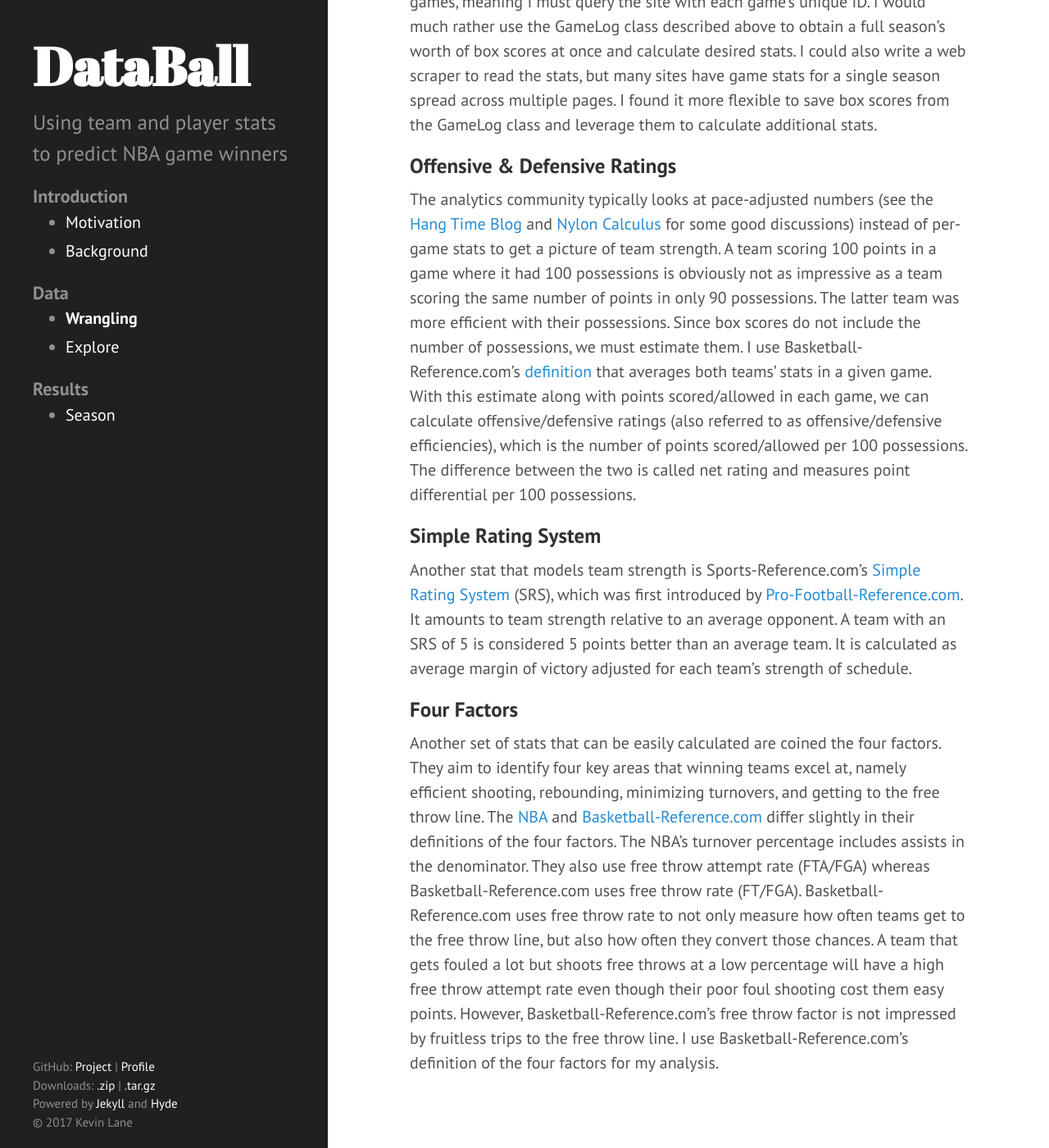
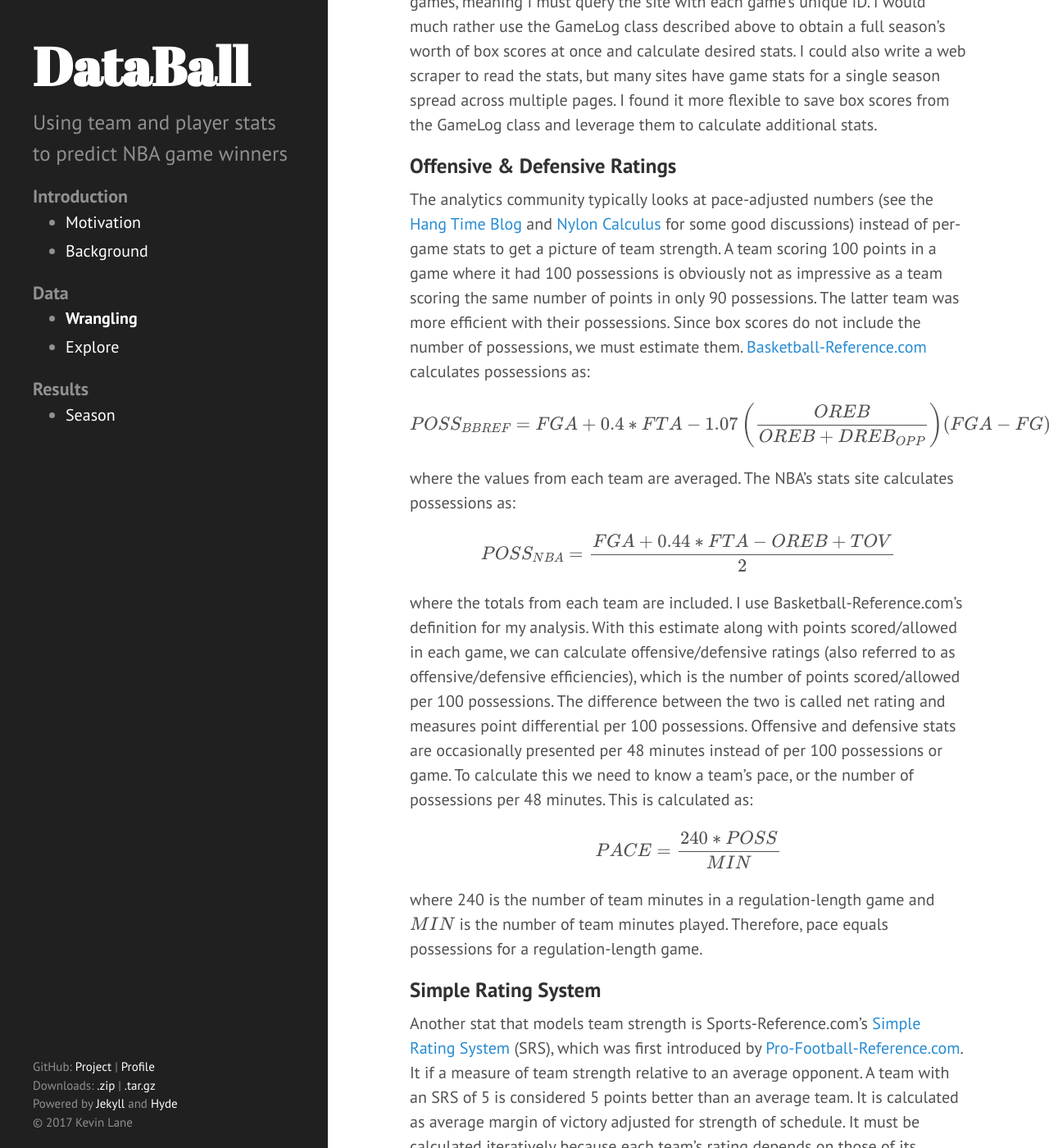
Before and after one commit to cedev935/databall-betting, a Jekyll site: the page built from docs/_pages/data-wrangling.md, in a window 1280 px wide and 1400 px high, scrolled down 2568 px. Shown: the whole window at 82% size. Built offline with Jekyll 4.4.1, drawn with Linux system fonts in a browser that asks for light colours; formulas are drawn with MathJax 3; some of the changed text lies outside the part shown.

Commit message:
Add equations to data wrangling page

````diff
--- a/docs/_pages/data-wrangling.md
+++ b/docs/_pages/data-wrangling.md
@@ -9,7 +9,7 @@
 The NBA provides a wealth of basic and advanced stats on their website [stats.nba.com](http://stats.nba.com). The site exposes a wide variety of information in JSON format through various endpoints and parameters that take the form:
 
 ```
-stats.nba.com/stats/{endpoint}/?{params}
+  stats.nba.com/stats/{endpoint}/?{params}
 ```
 
 This makes it easy to pull in the data programmatically without having to scrape the page HTML. For example, individual player stats from every game of the 2016-17 regular season can be found [here](http://stats.nba.com/stats/leaguegamelog/?LeagueID=00&Season=2016-17&SeasonType=Regular Season&PlayerOrTeam=P&Sorter=PTS&Direction=DESC). I leveraged the existing GitHub project [nba_py](https://github.com/seemethere/nba_py) that provides a simple Python API to pull data from the NBA stats website. If the user has [Pandas](http://pandas.pydata.org/) installed, the package will return a query as a [DataFrame](http://pandas.pydata.org/pandas-docs/stable/generated/pandas.DataFrame.html). For example, player stats from every game of the 2016-17 regular season can be extracted to a DataFrame with:
@@ -64,12 +64,44 @@
 
 ## Offensive & Defensive Ratings
 
-The analytics community typically looks at pace-adjusted numbers (see the [Hang Time Blog](http://hangtime.blogs.nba.com/2013/02/15/the-new-nba-comstats-advanced-stats-all-start-with-pace-and-efficiency/) and [Nylon Calculus](http://fansided.com/2015/12/21/nylon-calculus-101-possessions/) for some good discussions) instead of per-game stats to get a picture of team strength. A team scoring 100 points in a game where it had 100 possessions is obviously not as impressive as a team scoring the same number of points in only 90 possessions. The latter team was more efficient with their possessions. Since box scores do not include the number of possessions, we must estimate them. I use Basketball-Reference.com's [definition](http://www.basketball-reference.com/about/glossary.html) that averages both teams' stats in a given game. With this estimate along with points scored/allowed in each game, we can calculate offensive/defensive ratings (also referred to as offensive/defensive efficiencies), which is the number of points scored/allowed per 100 possessions. The difference between the two is called net rating and measures point differential per 100 possessions.
+The analytics community typically looks at pace-adjusted numbers (see the [Hang Time Blog](http://hangtime.blogs.nba.com/2013/02/15/the-new-nba-comstats-advanced-stats-all-start-with-pace-and-efficiency/) and [Nylon Calculus](http://fansided.com/2015/12/21/nylon-calculus-101-possessions/) for some good discussions) instead of per-game stats to get a picture of team strength. A team scoring 100 points in a game where it had 100 possessions is obviously not as impressive as a team scoring the same number of points in only 90 possessions. The latter team was more efficient with their possessions. Since box scores do not include the number of possessions, we must estimate them. [Basketball-Reference.com](http://www.basketball-reference.com/about/glossary.html) calculates possessions as:
+
+$$POSS_{BBREF}=FGA+0.4*FTA-1.07\left(\frac{OREB}{OREB+DREB_{OPP}}\right)(FGA-FG)+TOV$$
+
+where the values from each team are averaged. The NBA's stats site calculates possessions as:
+
+$$POSS_{NBA}=\frac{FGA+0.44*FTA-OREB+TOV}{2}$$
+
+where the totals from each team are included. I use Basketball-Reference.com's definition for my analysis. With this estimate along with points scored/allowed in each game, we can calculate offensive/defensive ratings (also referred to as offensive/defensive efficiencies), which is the number of points scored/allowed per 100 possessions. The difference between the two is called net rating and measures point differential per 100 possessions. Offensive and defensive stats are occasionally presented per 48 minutes instead of per 100 possessions or game. To calculate this we need to know a team's pace, or the number of possessions per 48 minutes. This is calculated as:
+
+$$PACE=\frac{240*POSS}{MIN}$$
+
+where 240 is the number of team minutes in a regulation-length game and $$MIN$$ is the number of team minutes played. Therefore, pace equals possessions for a regulation-length game.
 
 ## Simple Rating System
 
-Another stat that models team strength is Sports-Reference.com's [Simple Rating System](http://www.sports-reference.com/blog/2015/03/srs-calculation-details/) (SRS), which was first introduced by [Pro-Football-Reference.com](http://www.pro-football-reference.com/blog/index4837.html?p=37). It amounts to team strength relative to an average opponent. A team with an SRS of 5 is considered 5 points better than an average team. It is calculated as average margin of victory adjusted for each team's strength of schedule.
+Another stat that models team strength is Sports-Reference.com's [Simple Rating System](http://www.sports-reference.com/blog/2015/03/srs-calculation-details/) (SRS), which was first introduced by [Pro-Football-Reference.com](http://www.pro-football-reference.com/blog/index4837.html?p=37). It if a measure of team strength relative to an average opponent. A team with an SRS of 5 is considered 5 points better than an average team. It is calculated as average margin of victory adjusted for strength of schedule. It must be calculated iteratively because each team's rating depends on those of its opponents. The equation is:
+
+$$\vec{SRS}_i=\vec{PD}+\mathbf{S}\times\vec{SRS}_{i-1}$$
+
+where $$\vec{SRS}_i$$ is a vector of all team's SRS values at iteration $$i$$, $$\vec{PD}$$ is a vector of average point differentials, and $$\mathbf{S}$$ denotes the schedule matrix. The schedule matrix is symmetric about the diagonal and $$\mathbf{S}_{i,j}$$ indicates what percentage of team $$i$$'s games were played against team $$j$$. The SRS vector is updated until it converges, which typically only takes a few iterations to reach an acceptable tolerance.
 
 ## Four Factors
 
-Another set of stats that can be easily calculated are coined the four factors. They aim to identify four key areas that winning teams excel at, namely efficient shooting, rebounding, minimizing turnovers, and getting to the free throw line. The [NBA](http://stats.nba.com/help/faq/) and [Basketball-Reference.com](http://www.basketball-reference.com/about/factors.html) differ slightly in their definitions of the four factors. The NBA's turnover percentage includes assists in the denominator. They also use free throw attempt rate (FTA/FGA) whereas Basketball-Reference.com uses free throw rate (FT/FGA). Basketball-Reference.com uses free throw rate to not only measure how often teams get to the free throw line, but also how often they convert those chances. A team that gets fouled a lot but shoots free throws at a low percentage will have a high free throw attempt rate even though their poor foul shooting cost them easy points. However, Basketball-Reference.com's free throw factor is not impressed by fruitless trips to the free throw line. I use Basketball-Reference.com's definition of the four factors for my analysis.
+Another set of stats that can be easily calculated were originally identified by Dean Oliver[^1b5d139a], which he coined the four factors. They aim to identify four key areas---including their relative weights---that winning teams excel at, namely efficient shooting (40%), minimizing turnovers (25%), rebounding (20%), and getting to the free throw line (15%). The percentages in parentheses are the weights Oliver assigned to each factor. [Basketball-Reference.com's](http://www.basketball-reference.com/about/factors.html) definition of the four factors are:
+
+$$\begin{align}
+eFG\% & =\frac{FG+0.5*3FG}{FGA} \\
+TOV\% & =\frac{TOV}{FGA+0.44*FTA+TOV} \\
+OREB\% & =\frac{OREB}{OREB+DREB_{OPP}} \\
+DREB\% & =\frac{DREB}{DREB+OREB_{OPP}} \\
+FTF & =\frac{FT}{FGA}
+\end{align}$$
+
+The NBA's [definition](http://stats.nba.com/help/faq/) is slightly different than Basketball-Reference.com. The NBA's turnover percentage includes assists in the denominator.
+
+$$TOV\%=\frac{TOV}{FGA+0.44*FTA+AST+TOV}$$
+
+The NBA also uses free throw attempt rate ($$FTA/FGA$$) instead of free throw rate ($$FT/FGA$$) like Basketball-Reference.com. Basketball-Reference.com uses free throw rate to not only measure how often teams get to the free throw line, but also how often they convert those chances. A lousy free throw shooting team that gets fouled a lot will have a high free throw attempt rate even though their poor foul shooting cost them easy points. However, Basketball-Reference.com's free throw factor is not impressed by fruitless trips to the free throw line. I use Basketball-Reference.com's definition of the four factors for my analysis.
+
+[^1b5d139a]: *Basketball on Paper* by Dean Oliver
````
